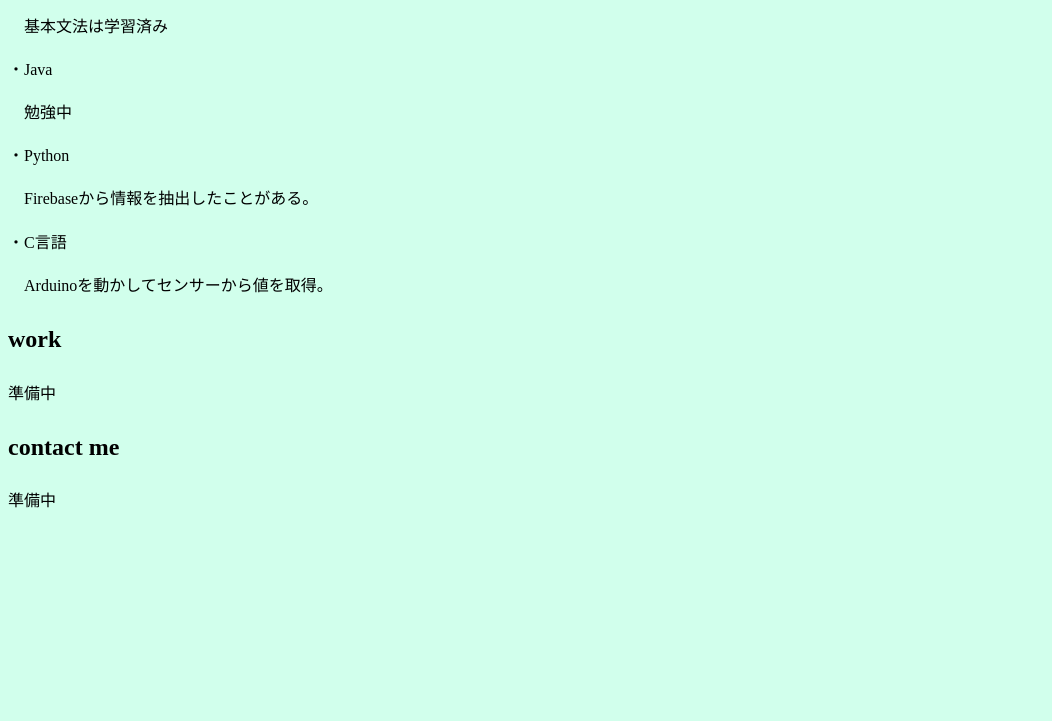
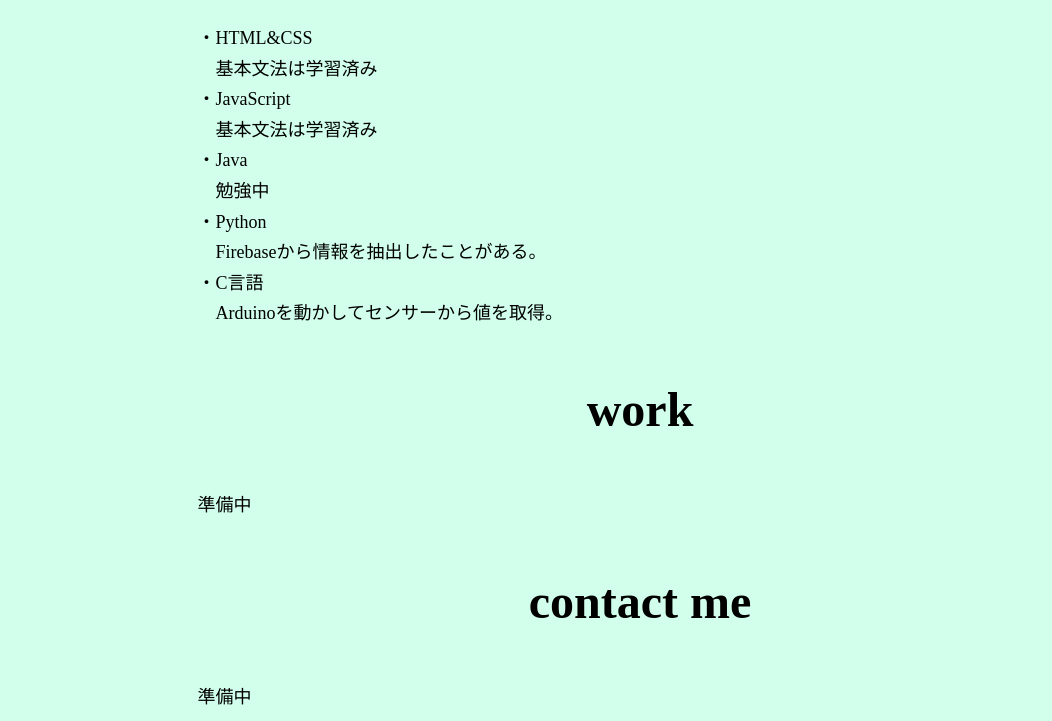
Before and after one commit to shingo-O/my-portfolio, a plain HTML site: page index.html in a window 1280 px wide. Shown: the part 731-1452 px from the top of the page, without its empty margins (0-1052 px from the left). Before the commit the page ends 1262 px from the top, so only its background shows below. Drawn offline with Linux system fonts and the light colour scheme.

Commit message:
コンテンツの共通部分のCSSを作成

```diff
--- a/style.css
+++ b/style.css
@@ -29,10 +29,23 @@ a {
     text-align: center;
     margin-top: 5%;
 }
+/* 名前 */
 #name {
     font-size: 5rem;
 
 }
+/* 所属 */
 #belong {
     font-size: 2rem;
 }
+
+/* コンテンツの共通部分
+----------------------*/
+.title {
+    text-align: center;
+    font-size: 3rem;
+}
+.content {
+    font-size: 18px;
+    margin: auto 15% auto;
+}
```
